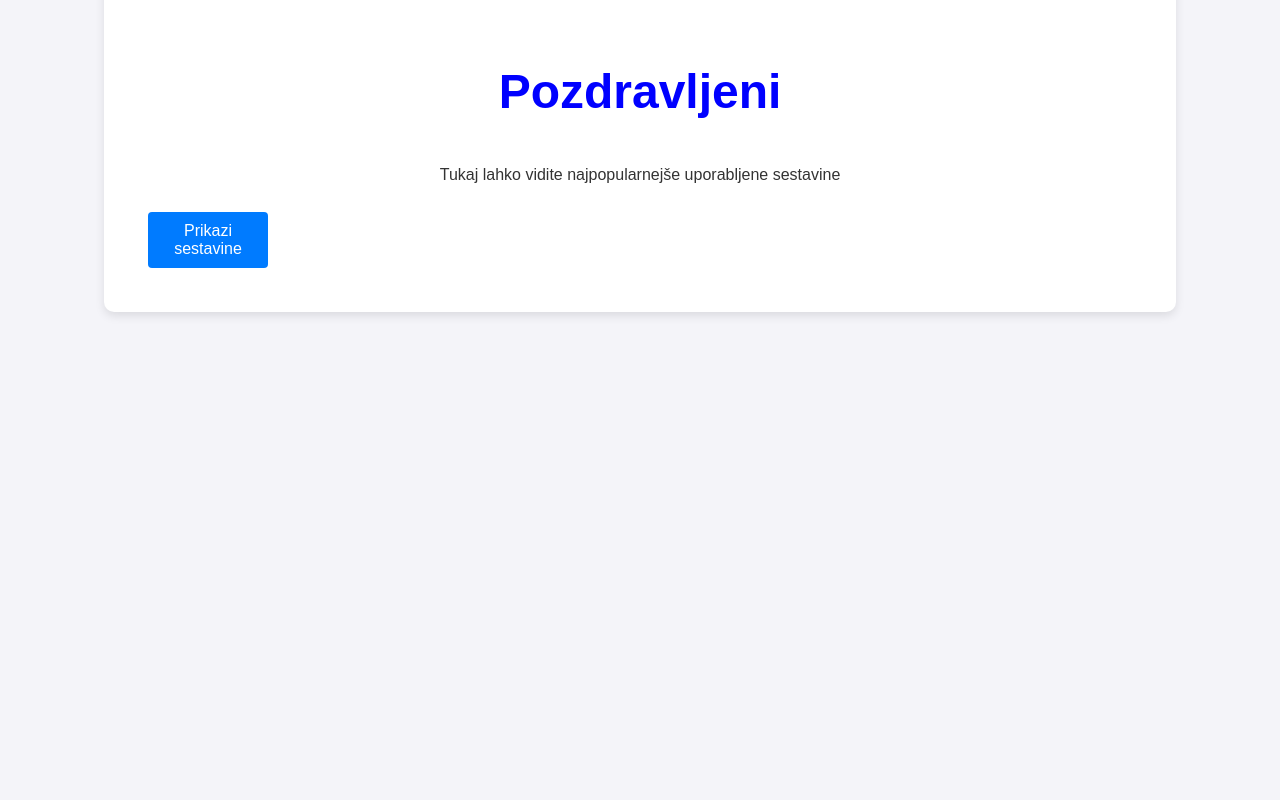
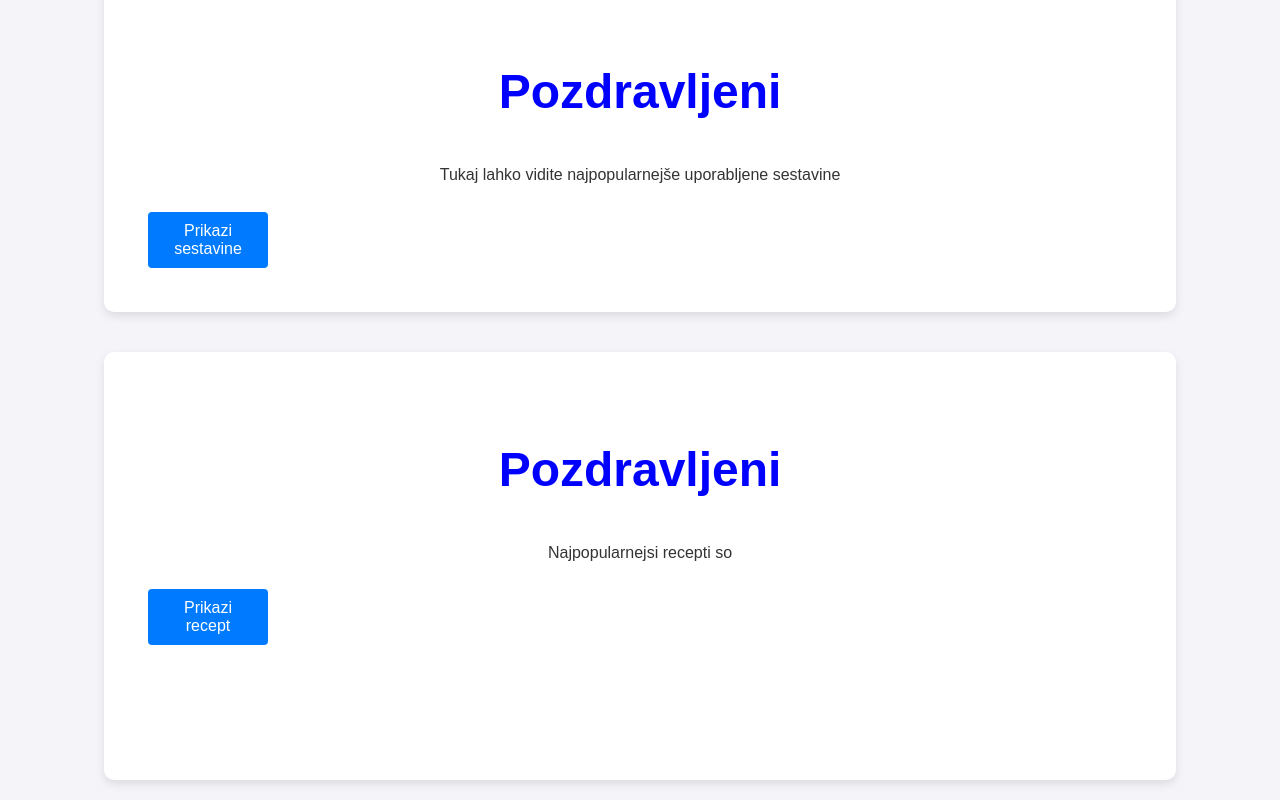
Before and after one commit to TilenBrunec/risPro, a website: page frontend/public/index.html in a window 1280 px wide. Shown: the part 922-1722 px from the top of the page. Before the commit the page ends 1254 px from the top, so only its background shows below. Drawn offline with nearby package versions, Linux system fonts and the light colour scheme; no server answers.

Commit message:
dodno vse

```diff
--- a/frontend/public/index.html
+++ b/frontend/public/index.html
@@ -50,6 +50,20 @@
            </div>
            </div>
 
+          </div>
+          <div class="container-zgo">
+                     <div class="Zgodovina" >
+                      <h2 class="h2-zgodovina">Pozdravljeni</h2>
+                      <p>Najpopularnejsi recepti so</p>
+
+                      <div id="najsestavine"></div>
+
+                      <button class="button-zgodovina" onclick="prikaziNajRecept()">Prikazi recept</button>
+                      <br><br>
+                      <ul id= "najRecept" ></ul>
+                     </div>
+                     </div>
+
     <script src="script.js" defer></script>
     <script src="sestavine.js" defer></script>
     <script src="https://unpkg.com/jspdf-invoice-template@1.4.0/dist/index.js"></script>
--- a/frontend/public/script.js
+++ b/frontend/public/script.js
@@ -25,6 +25,7 @@ function pokaziRecepte() {
       recipeList.innerHTML = "";
       localStorage.setItem("recipes", JSON.stringify(data));
 let array = []
+let arrayReceptiSestavine = []
       recepti = data.map((recept) => {
         const listItem = document.createElement("li");
 
@@ -43,7 +44,7 @@ let array = []
         recipeList.appendChild(listItem);
 
         array.push(recept.sestavine)
-
+        arrayReceptiSestavine.push([recept.naziv , recept.sestavine])
 
 
         return {
@@ -54,6 +55,7 @@ let array = []
         };
       });
       sessionStorage.setItem("sestavine",array)
+      sessionStorage.setItem("receptSesatavine", arrayReceptiSestavine)
     })
     .catch((error) => console.error("Error fetching data:", error));
 }
--- a/frontend/public/sestavine.js
+++ b/frontend/public/sestavine.js
@@ -38,3 +38,44 @@ function prikaziSestavine() {
         document.getElementById("vseSestavine").innerHTML = "No ingredients found";
     }
 }
+
+function prikaziNajRecept() {
+    const najSestavine = sessionStorage.getItem("najpogosteSestavine");
+
+    console.log(najSestavine);
+
+    // Regularni izraz, ki ujame prvo besedo (sestavino)
+    const najPopularnejsaSestavina = najSestavine.match(/^\d+\s(\w+|\w+-\w+)/);
+    const sestavina = najPopularnejsaSestavina ? najPopularnejsaSestavina[1] : ""; // Prva beseda v seznamu sestavin
+
+    console.log("Najbolj popularna sestavina: " + sestavina);
+
+    const izpisNajSestavin = document.getElementById("najsestavine");
+    izpisNajSestavin.innerHTML = `Najbolj priljubljena sestavina je: ${sestavina}`;
+
+    fetch("http://localhost:8080/recept")
+    .then((response) => response.json())
+    .then((data) => {
+        const recipeList = document.getElementById("najRecept");
+        recipeList.innerHTML = "";
+
+        const filteredRecipes = data.filter((recept) => {
+            return recept.sestavine.includes(sestavina); // filtriraj recepte, ki vsebujejo najpopularnejšo sestavino
+        });
+
+        filteredRecipes.forEach((recept) => {
+            const listItem = document.createElement("li");
+            listItem.innerHTML = `
+                <h2>${recept.naziv}</h2>
+                <b> Sestavine:</b> ${recept.sestavine}<br><hr>
+                <b> Potek Dela:</b> ${recept.potekdela}<br><hr>
+            `;
+            recipeList.appendChild(listItem);
+        });
+
+        if (filteredRecipes.length === 0) {
+            recipeList.innerHTML = "<li>Ni receptov, ki vsebujejo najpogostejšo sestavino.</li>";
+        }
+    })
+    .catch((error) => console.error("Error fetching data:", error));
+}
```
